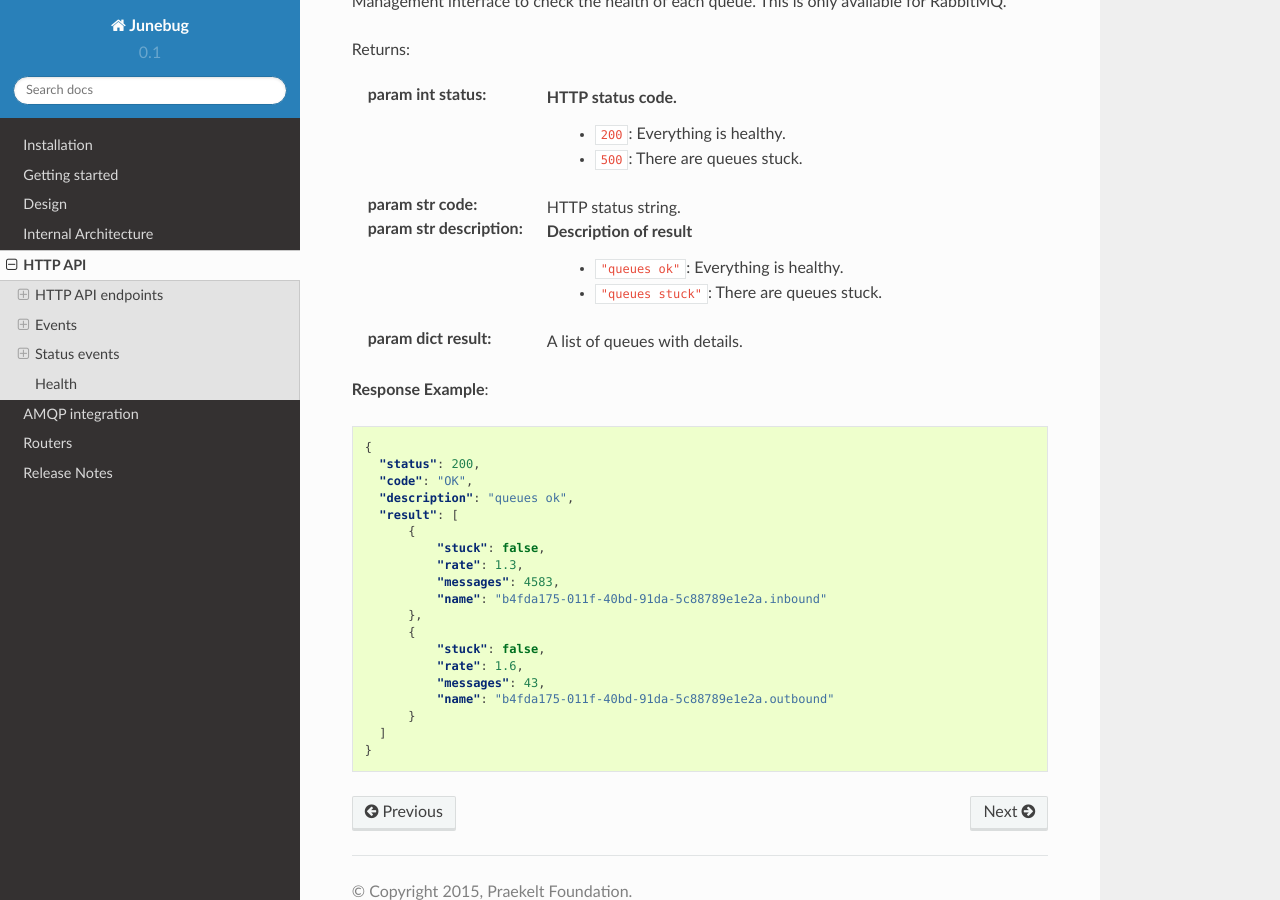
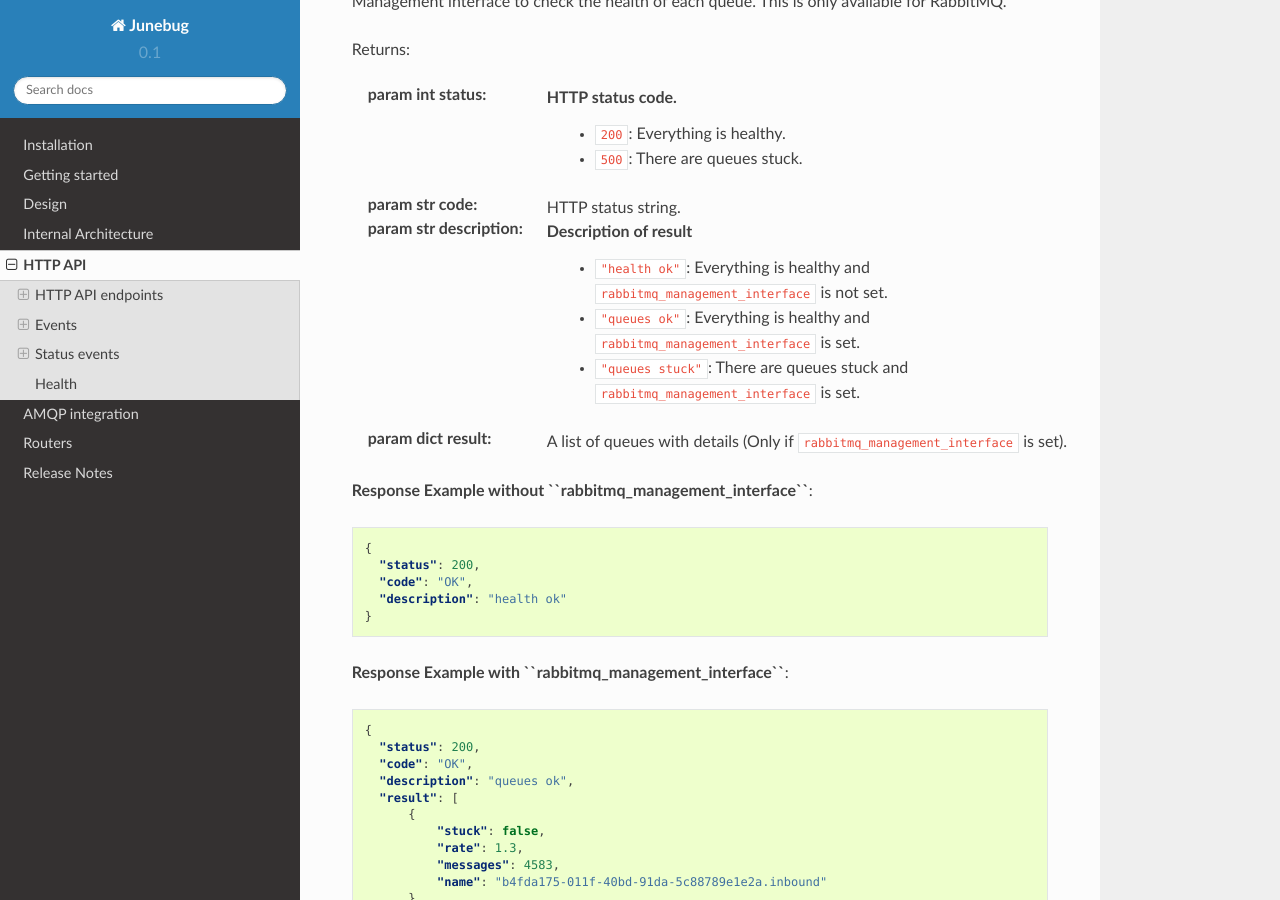
Before and after one commit to praekeltfoundation/junebug, a Sphinx documentation site: the page built from docs/http_api.rst, in a window 1280 px wide and 900 px high, scrolled down 13309 px. Built offline with Sphinx 7.4.7 and the Read the Docs theme 2.0.0, drawn with Linux system fonts in a browser that asks for light colours; pages that are not in the unit, such as notebooks, are missing from menus.

Commit message:
example for both config options

```diff
--- a/docs/http_api.rst
+++ b/docs/http_api.rst
@@ -776,12 +776,23 @@
    HTTP status string.
 :param str description:
    Description of result
-        - ``"queues ok"``: Everything is healthy.
-        - ``"queues stuck"``: There are queues stuck.
+        - ``"health ok"``: Everything is healthy and ``rabbitmq_management_interface`` is not set.
+        - ``"queues ok"``: Everything is healthy and ``rabbitmq_management_interface`` is set.
+        - ``"queues stuck"``: There are queues stuck and ``rabbitmq_management_interface`` is set.
 :param dict result:
-   A list of queues with details.
+   A list of queues with details (Only if ``rabbitmq_management_interface`` is set).
 
-**Response Example**:
+**Response Example without ``rabbitmq_management_interface``**:
+
+.. sourcecode:: json
+
+  {
+    "status": 200,
+    "code": "OK",
+    "description": "health ok"
+  }
+
+**Response Example with ``rabbitmq_management_interface``**:
 
 .. sourcecode:: json
 
```
